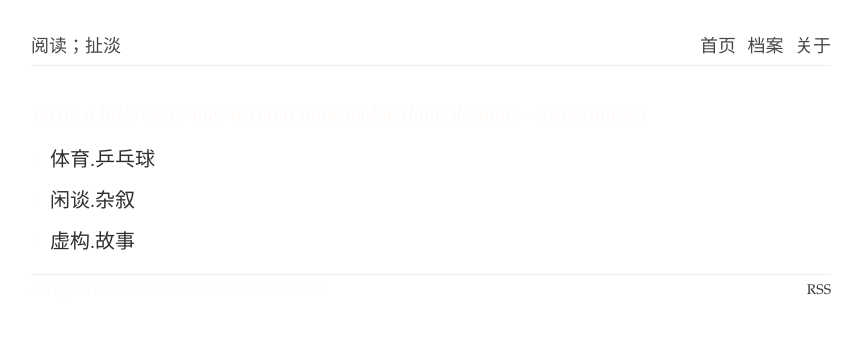
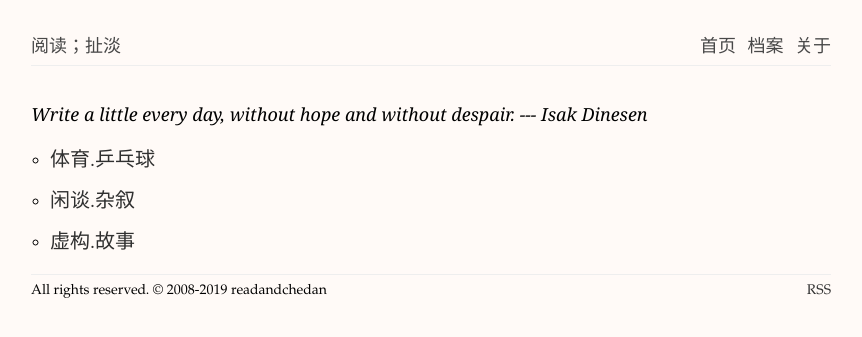
Before and after one commit to readandchedan/readandchedan.github.io, a Jekyll site: the page built from index.html, in a window 1280 px wide. Shown: the top 337 px of the page, without its empty margins (209-1071 px from the left). Built offline with Jekyll 4.4.1, drawn with Linux system fonts in a browser that asks for light colours.

Commit message:
background color, not color

```diff
--- a/css/stylesheet.css
+++ b/css/stylesheet.css
@@ -32,7 +32,7 @@
   margin: 0 auto;
   font-family: Palatino, 'Palatino Linotype', Georgia, 'STHeiti', 'Microsoft YaHei', serif;
 
-  color: #fffaf7;
+  background-color: #fffaf7;
 
   max-width: 50rem;
   font-size: 1.125em;
```
